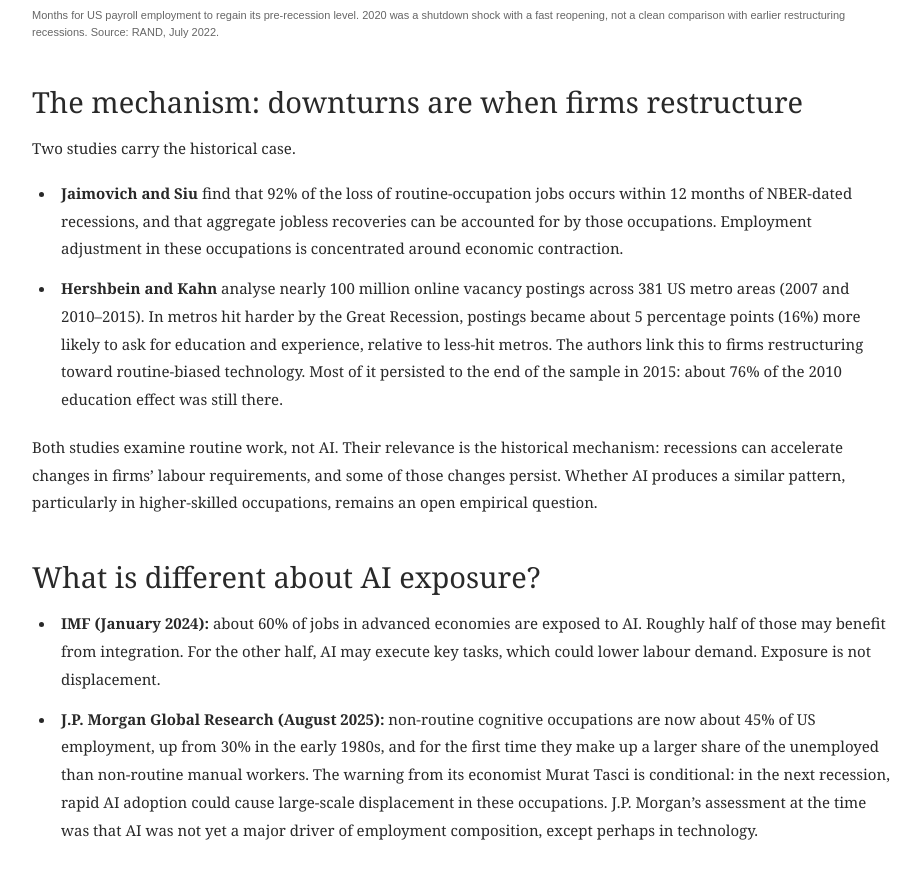
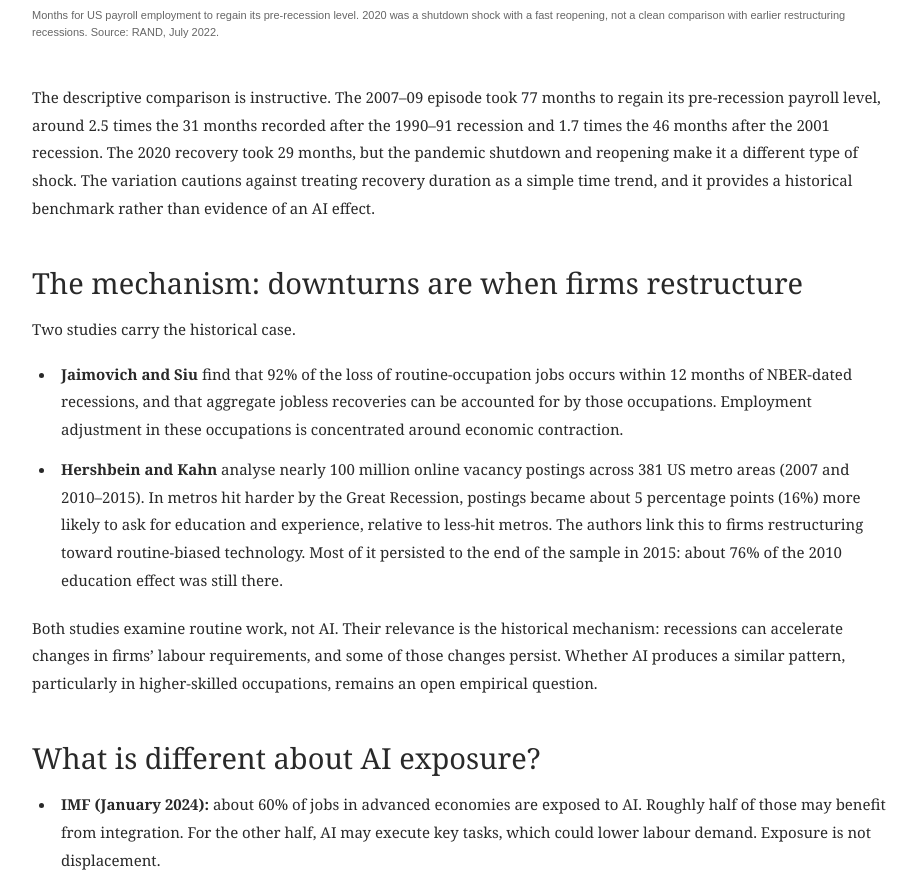
Before and after one commit to SKunduEcon/SKunduEcon.github.io, a plain HTML site: page research/ai-changes-the-recovery-math.html in a window 1280 px wide. Shown: the part 1216-2100 px from the top of the page, without its empty margins (178-1098 px from the left). Drawn offline with Linux system fonts and the light colour scheme.

Commit message:
Add descriptive original analysis of historical payroll recovery durations

```diff
--- a/research/ai-changes-the-recovery-math.html
+++ b/research/ai-changes-the-recovery-math.html
@@ -45,6 +45,7 @@
       </picture>
       <figcaption>Months for US payroll employment to regain its pre-recession level. 2020 was a shutdown shock with a fast reopening, not a clean comparison with earlier restructuring recessions. Source: RAND, July 2022.</figcaption>
     </figure>
+    <p>The descriptive comparison is instructive. The 2007–09 episode took 77 months to regain its pre-recession payroll level, around 2.5 times the 31 months recorded after the 1990–91 recession and 1.7 times the 46 months after the 2001 recession. The 2020 recovery took 29 months, but the pandemic shutdown and reopening make it a different type of shock. The variation cautions against treating recovery duration as a simple time trend, and it provides a historical benchmark rather than evidence of an AI effect.</p>
 
     <h2>The mechanism: downturns are when firms restructure</h2>
     <p>Two studies carry the historical case.</p>
```
